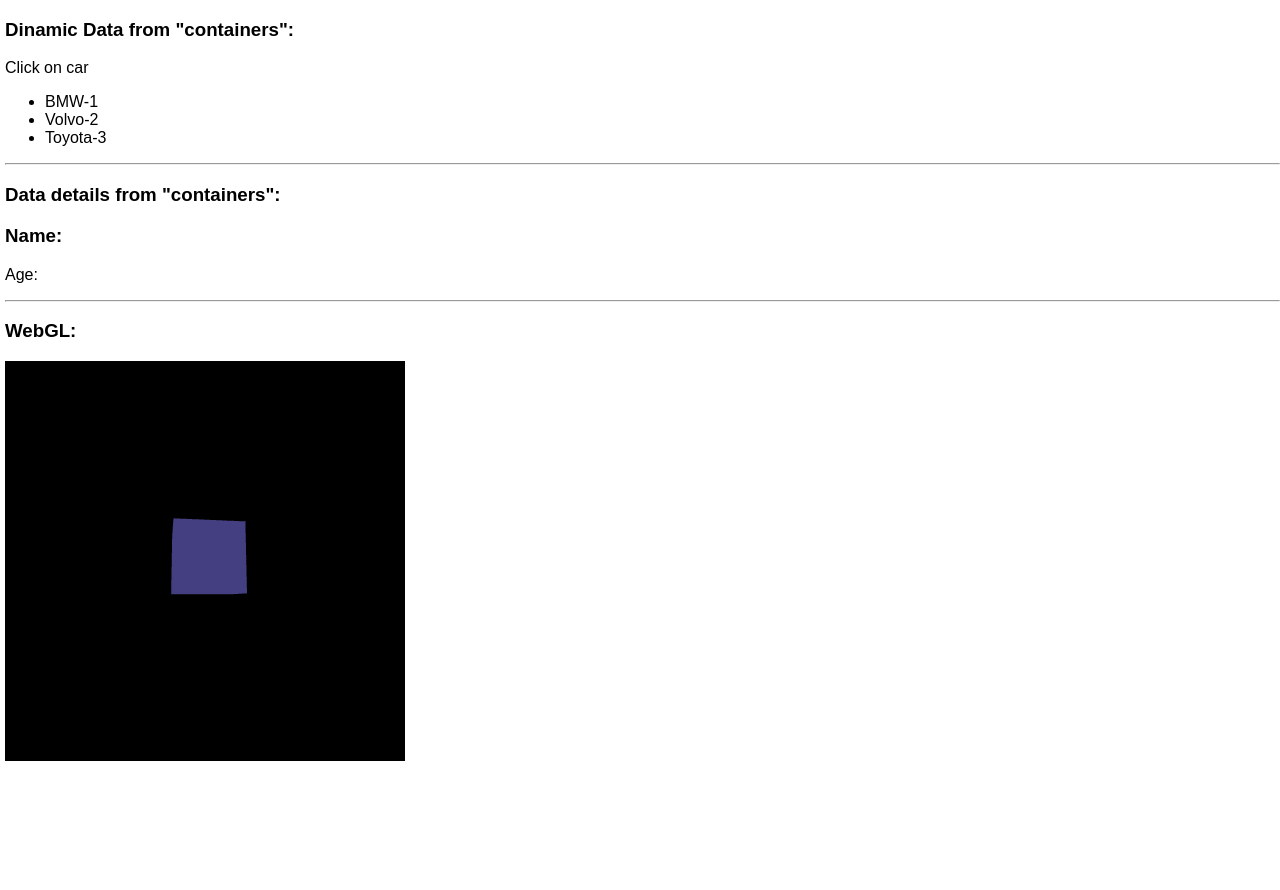
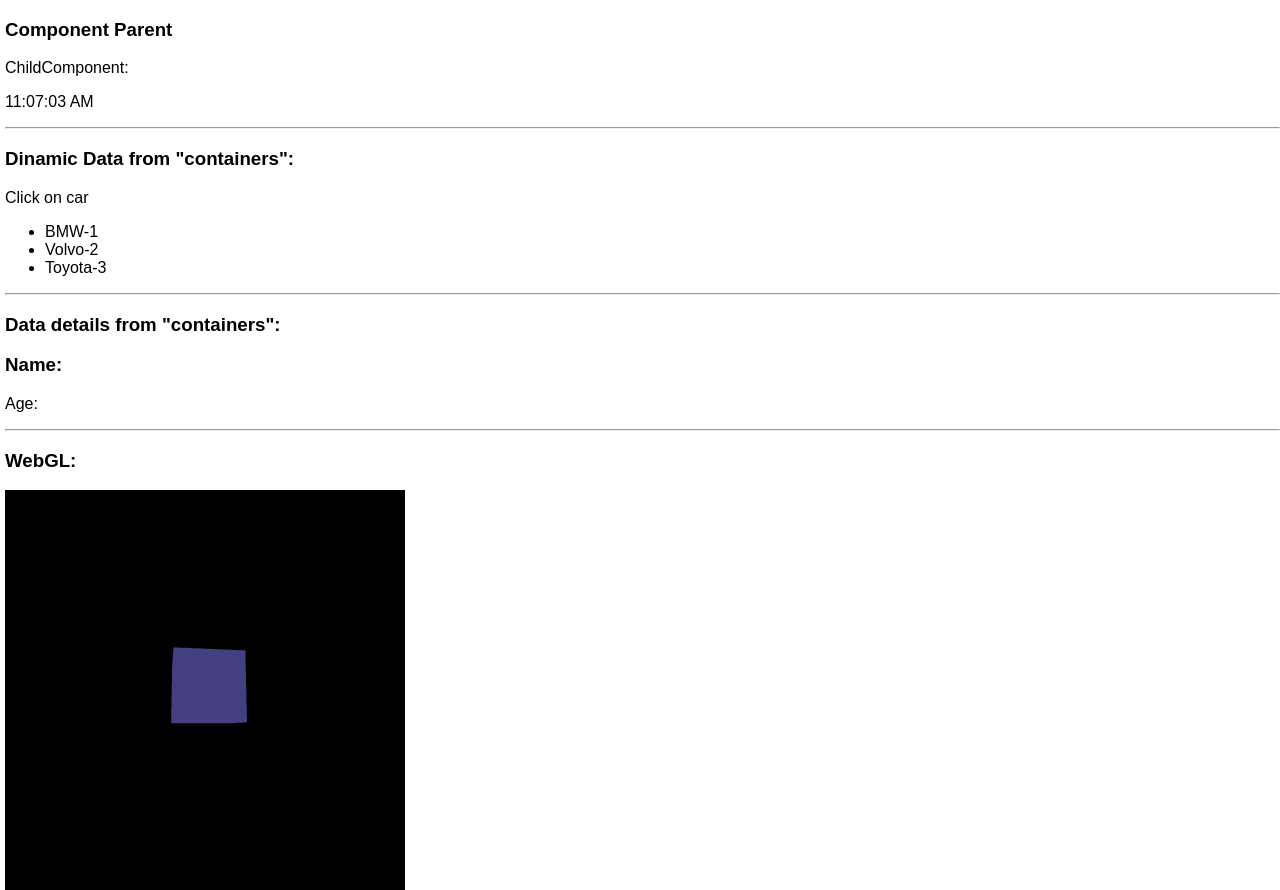
Before and after one commit to BetaQween/phantom-auto, a React (Create React App) app: page / in a window 1280 px wide. Before the commit the page ends 800 px from the top, so only its background shows below. Built offline with nearby package versions, Linux system fonts and the light colour scheme.

Commit message:
add components ComponentTest and ChildComponent

```diff
--- a/src/App.js
+++ b/src/App.js
@@ -9,6 +9,9 @@ class App extends Component {
   render() {
     return (
       <div className="App">
+        <h3>Component Parent</h3>
+        <ComponentTest />
+        <hr />
         <h3>Dinamic Data from "containers":</h3>
         <p>Click on car</p>
         <CarsList />
--- /dev/null
+++ b/src/components/ChildComponent.js
@@ -0,0 +1,28 @@
+import React, { Component } from 'react';
+
+class ChildComponent extends Component {
+  constructor(props){
+    super(props);
+    // this.state = {
+    //   items: this.props.items
+    // };
+    this.getDataChange = this.getDataChange.bind(this);
+  }
+  getDataChange(){
+    console.log(this.props.items);
+  }
+
+  render() {
+    if(this.props.items){
+      this.getDataChange();
+    }
+    return (
+      <div className="ChildComponent">
+        ChildComponent:
+        <p>{this.props.items}</p>
+      </div>
+    );
+  }
+}
+
+export default ChildComponent;
--- a/src/components/ComponentTest.js
+++ b/src/components/ComponentTest.js
@@ -1,14 +1,28 @@
 import React, { Component } from 'react';
+import ChildComponent from './ChildComponent';
 
 class ComponentTest extends Component {
+  constructor(){
+    super();
+    this.state = {
+      data: new Date().toLocaleTimeString()
+    };
+    this.tick = this.tick.bind(this);
+  }
+  tick() {
+  const element = new Date().toLocaleTimeString();
+  this.setState({data: element});
+  }
+componentDidMount(){
+  setInterval(this.tick, 1000);
+}
+
+
   render() {
     return (
       <div className="ComponentTest">
-        <ul>
-          <li>one</li>
-          <li>two</li>
-          <li>three</li>
-        </ul>
+        {/* <p>{this.state.data}</p> */}
+        <ChildComponent items={this.state.data}/>
       </div>
     );
   }
```
